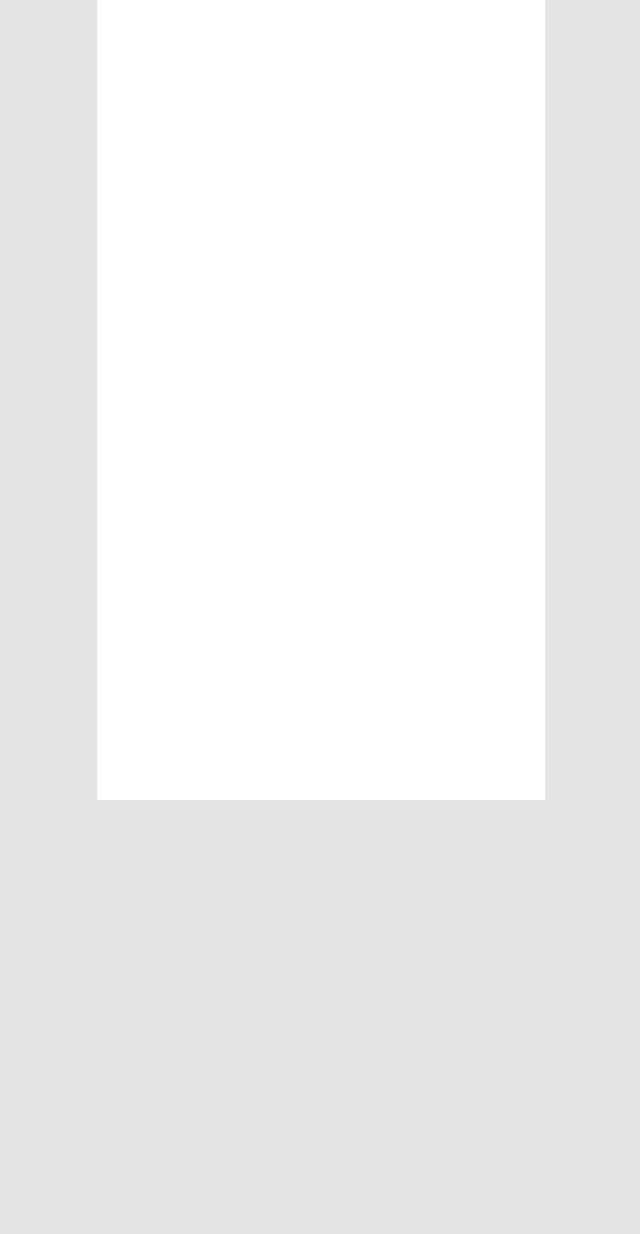
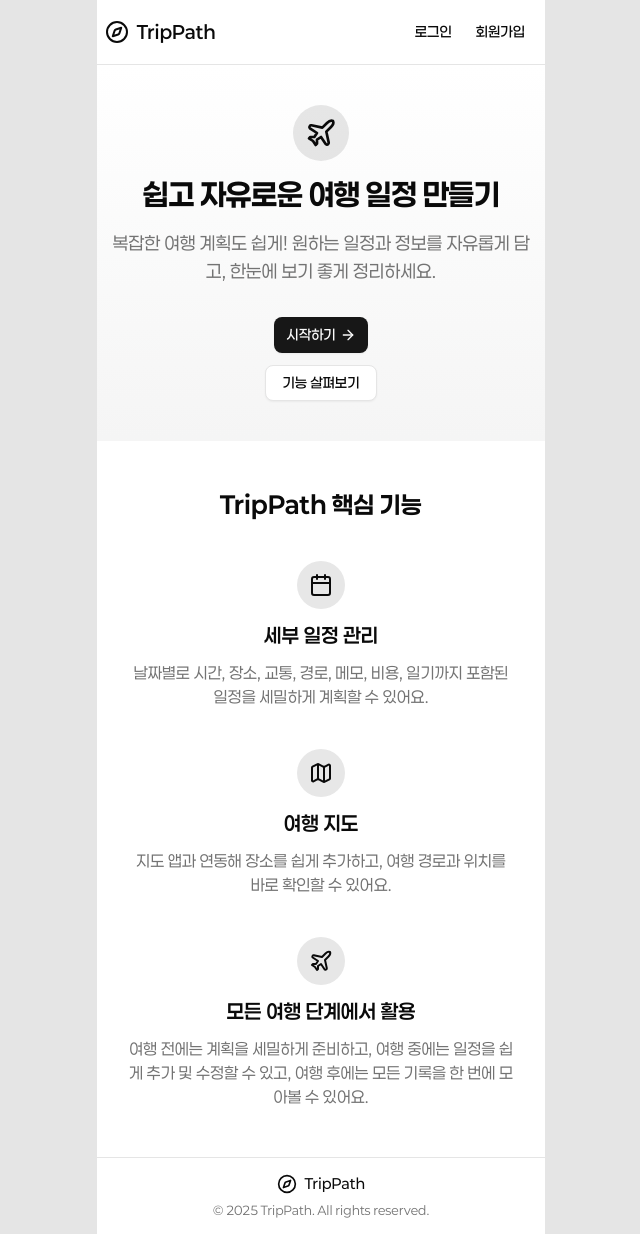
Before and after one commit to rudeuns/trippath-demo, a Next.js app: page / in a window 1280 px wide. Shown: the whole page, without its empty margins (319-959 px from the left). Before the commit the page ends 800 px from the top, so only its background shows below. Built offline with nearby package versions, Linux system fonts and the light colour scheme.

Commit message:
feat: 홈 페이지 구현

```diff
--- a/src/app/page.tsx
+++ b/src/app/page.tsx
@@ -1,3 +1,15 @@
+import Header from '@/components/home/header';
+import HeroSection from '@/components/home/hero-section';
+import FeatureSection from '@/components/home/feature-section';
+import Footer from '@/components/home/footer';
+
 export default function HomePage() {
-  return <div></div>;
+  return (
+    <div className="flex flex-col">
+      <Header />
+      <HeroSection />
+      <FeatureSection />
+      <Footer />
+    </div>
+  );
 }
--- /dev/null
+++ b/src/components/home/feature-section.tsx
@@ -0,0 +1,42 @@
+import { PlaneIcon, CalendarIcon, MapIcon } from 'lucide-react';
+
+export default function FeatureSection() {
+  return (
+    <section className="flex flex-col gap-10 px-8 py-12 text-center">
+      <h2 className="text-2xl font-bold">TripPath 핵심 기능</h2>
+
+      <div className="flex flex-col items-center gap-3">
+        <div className="bg-primary/10 rounded-full p-3">
+          <CalendarIcon />
+        </div>
+        <h3 className="text-xl font-semibold">세부 일정 관리</h3>
+        <p className="text-muted-foreground">
+          날짜별로 시간, 장소, 교통, 경로, 메모, 비용, 일기까지 포함된 일정을
+          세밀하게 계획할 수 있어요.
+        </p>
+      </div>
+
+      <div className="flex flex-col items-center gap-3">
+        <div className="bg-primary/10 rounded-full p-3">
+          <MapIcon />
+        </div>
+        <h3 className="text-xl font-semibold">여행 지도</h3>
+        <p className="text-muted-foreground">
+          지도 앱과 연동해 장소를 쉽게 추가하고, 여행 경로과 위치를 바로 확인할
+          수 있어요.
+        </p>
+      </div>
+
+      <div className="flex flex-col items-center gap-3">
+        <div className="bg-primary/10 rounded-full p-3">
+          <PlaneIcon />
+        </div>
+        <h3 className="text-xl font-semibold">모든 여행 단계에서 활용</h3>
+        <p className="text-muted-foreground">
+          여행 전에는 계획을 세밀하게 준비하고, 여행 중에는 일정을 쉽게 추가 및
+          수정할 수 있고, 여행 후에는 모든 기록을 한 번에 모아볼 수 있어요.
+        </p>
+      </div>
+    </section>
+  );
+}
--- /dev/null
+++ b/src/components/home/footer.tsx
@@ -0,0 +1,14 @@
+import Logo from '@/components/common/logo';
+
+export default function Footer() {
+  return (
+    <footer className="border-t px-2 py-4">
+      <div className="flex flex-col items-center gap-2">
+        <Logo size="sm" />
+        <div className="text-muted-foreground text-xs">
+          © {new Date().getFullYear()} TripPath. All rights reserved.
+        </div>
+      </div>
+    </footer>
+  );
+}
--- /dev/null
+++ b/src/components/home/header.tsx
@@ -0,0 +1,26 @@
+import Link from 'next/link';
+import Logo from '@/components/common/logo';
+import { Button } from '@/components/ui/button';
+
+export default function Header() {
+  return (
+    <header className="bg-background sticky top-0 z-10 border-b px-2 py-4">
+      <div className="flex items-center justify-between gap-2">
+        <Logo />
+
+        <div className="flex items-center">
+          <Link href="/login">
+            <Button variant="ghost" size="sm">
+              로그인
+            </Button>
+          </Link>
+          <Link href="/signup">
+            <Button variant="ghost" size="sm">
+              회원가입
+            </Button>
+          </Link>
+        </div>
+      </div>
+    </header>
+  );
+}
--- /dev/null
+++ b/src/components/home/hero-section.tsx
@@ -0,0 +1,33 @@
+import Link from 'next/link';
+import { Button } from '@/components/ui/button';
+import { ArrowRightIcon, PlaneIcon } from 'lucide-react';
+
+export default function HeroSection() {
+  return (
+    <section className="from-background to-muted flex flex-col gap-8 bg-gradient-to-b px-2 py-10">
+      <div className="flex flex-col items-center gap-4 text-center">
+        <div className="bg-primary/10 rounded-full p-3">
+          <PlaneIcon className="size-8" />
+        </div>
+        <h1 className="text-3xl font-bold tracking-tight">
+          쉽고 자유로운 여행 일정 만들기
+        </h1>
+        <p className="text-muted-foreground text-lg">
+          복잡한 여행 계획도 쉽게! 원하는 일정과 정보를 자유롭게 담고, 한눈에
+          보기 좋게 정리하세요.
+        </p>
+      </div>
+
+      <div className="flex flex-col items-center gap-3">
+        <Link href="/signup">
+          <Button className="gap-1">
+            시작하기 <ArrowRightIcon />
+          </Button>
+        </Link>
+        <Link href="/sample/trips">
+          <Button variant="outline">기능 살펴보기</Button>
+        </Link>
+      </div>
+    </section>
+  );
+}
```
